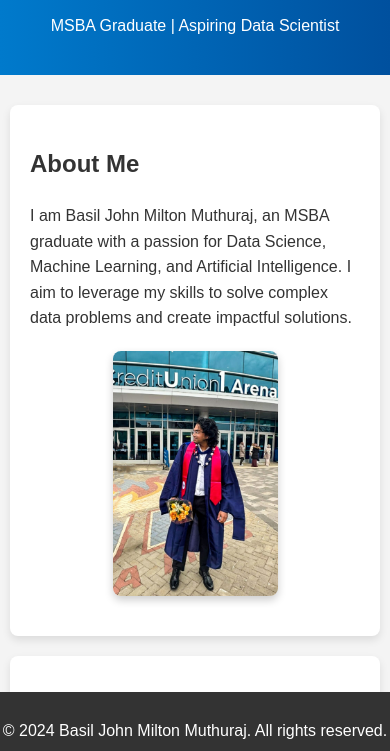
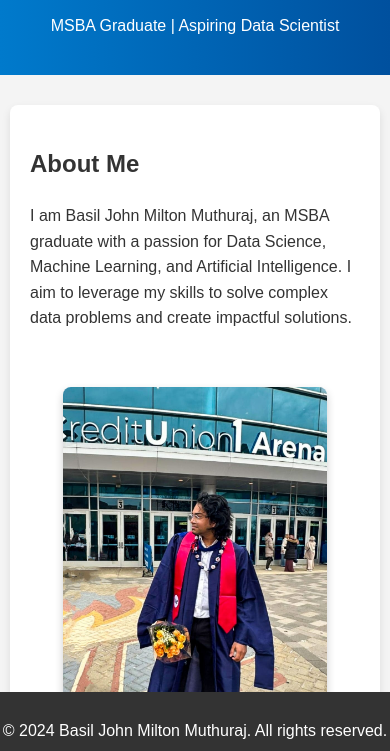
Before and after one commit to BasilJohnMiltonM/bjmm.github.io, a plain HTML site: page index.html in a window 390 px wide. Shown: the part 74-825 px from the top of the page. Drawn offline with Linux system fonts and the light colour scheme.

Commit message:
Update style.css
adding flex-container for moving the image to the right hand side

```diff
--- a/style.css
+++ b/style.css
@@ -39,6 +39,33 @@ section {
     box-shadow: 0 4px 8px rgba(0, 0, 0, 0.1);
 }
 
+/* Flex container for About Me section */
+.flex-container {
+    display: flex;
+    justify-content: space-between;
+    align-items: center;
+    gap: 20px; /* Adds spacing between the text and image */
+}
+
+/* Left-hand content styling */
+.about-content {
+    flex: 3; /* Takes up 75% of the space */
+    text-align: left;
+}
+
+/* Right-hand image styling */
+.about-image {
+    flex: 1; /* Takes up 25% of the space */
+    text-align: center; /* Center the image */
+}
+
+.graduation-pic {
+    max-width: 100%; /* Ensures the image is responsive */
+    height: auto;
+    border-radius: 8px;
+    box-shadow: 0 4px 8px rgba(0, 0, 0, 0.2);
+}
+
 .project {
     margin-bottom: 20px;
 }
@@ -50,16 +77,6 @@ a {
 
 a:hover {
     color: #00509e;
-}
-
-/* Graduation Picture Styling */
-.graduation-pic {
-    display: block;
-    margin: 20px auto;
-    max-width: 50%;
-    height: auto;
-    border-radius: 8px;
-    box-shadow: 0 4px 8px rgba(0, 0, 0, 0.2);
 }
 
 /* Button Styling */
@@ -98,4 +115,19 @@ footer {
     .container {
         padding: 10px;
     }
+
+    /* Stack content and image vertically on small screens */
+    .flex-container {
+        flex-direction: column;
+    }
+
+    .about-content, .about-image {
+        flex: 1;
+        width: 100%;
+    }
+
+    .graduation-pic {
+        max-width: 80%;
+        margin: 20px auto;
+    }
 }
```
